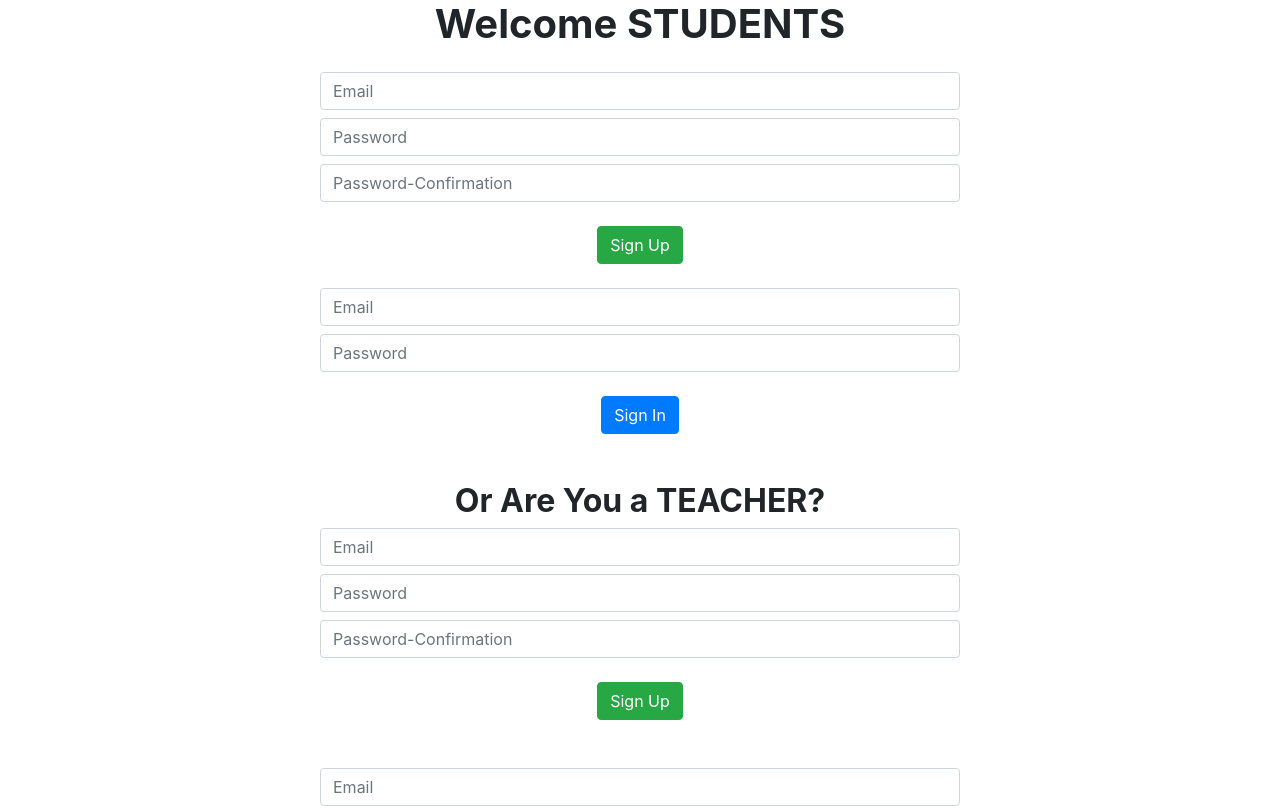
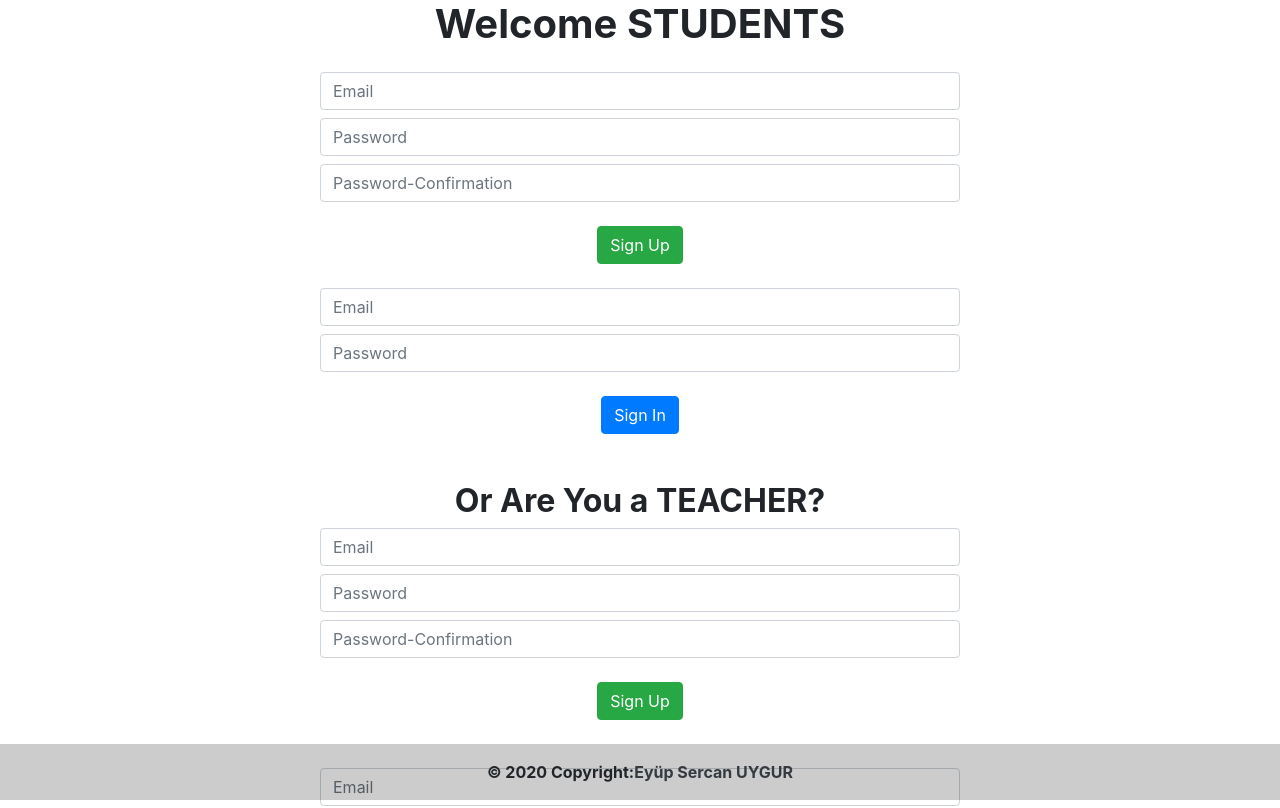
Before and after one commit to eypsrcnuygr/book-an-appointmen-frontend, a React (Create React App) app: page /appointments in a window 1280 px wide. Shown: the top 808 px of the page. Built offline with nearby package versions, Linux system fonts and the light colour scheme.

Commit message:
Add footer style navbar more

```diff
--- /dev/null
+++ b/src/components/Footer.js
@@ -0,0 +1,10 @@
+const Footer = () => (
+  <footer className="bg-light text-center text-lg-start fixed-bottom myFooter font-weight-bold">
+    <div className="text-center p-3">
+      © 2020 Copyright:
+      <a className="text-dark" href="https://www.eyupsercanuygur.com/">Eyüp Sercan UYGUR</a>
+    </div>
+  </footer>
+);
+
+export default Footer;
--- a/src/components/NavBar.js
+++ b/src/components/NavBar.js
@@ -3,9 +3,9 @@ import { Link } from 'react-router-dom';
 
 const NavBar = () => (
   <>
-    <nav className="navbar navbar-expand-lg navbar-light bg-light d-flex justify-content-center font-weight-bold mb-3">
-      <Link className="mr-3" to="/logged_in">Home</Link>
-      <Link to="/appointments">Apoointments</Link>
+    <nav className="navbar navbar-expand-lg navbar-light bg-light d-flex justify-content-center font-weight-bold mb-3 fixed-top">
+      <Link className="mr-3 Link" to="/logged_in">Home</Link>
+      <Link className="Link" to="/appointments">Appointments</Link>
     </nav>
   </>
 );
--- a/src/containers/Index.js
+++ b/src/containers/Index.js
@@ -151,7 +151,7 @@ const Index = props => {
   };
 
   return (
-    <div className="w-50 mx-auto text-center">
+    <div className="w-50 mx-auto text-center mb-5">
       <NavBar />
       <div><h1>Welcome to Students&apos; Panel</h1></div>
       <div>{props.isLoggedIn ? `You are logged in as ${email}` : 'Not authorized'}</div>
--- a/src/index.js
+++ b/src/index.js
@@ -7,11 +7,13 @@ import store from './store/index';
 import 'bootstrap/dist/css/bootstrap.css';
 import 'bootstrap/dist/js/bootstrap.bundle.min';
 import './index.scss';
+import Footer from './components/Footer';
 
 ReactDOM.render(
   <React.StrictMode>
     <Provider store={store}>
       <AppContainer />
+      <Footer />
     </Provider>
   </React.StrictMode>,
   document.getElementById('root'),
--- a/src/index.scss
+++ b/src/index.scss
@@ -22,3 +22,11 @@ code {
     }
   }
 }
+
+.myFooter {
+  background-color: rgba(0, 0, 0, 0.2) !important;
+}
+
+.Link {
+  font-size: 1.5rem;
+}
```
